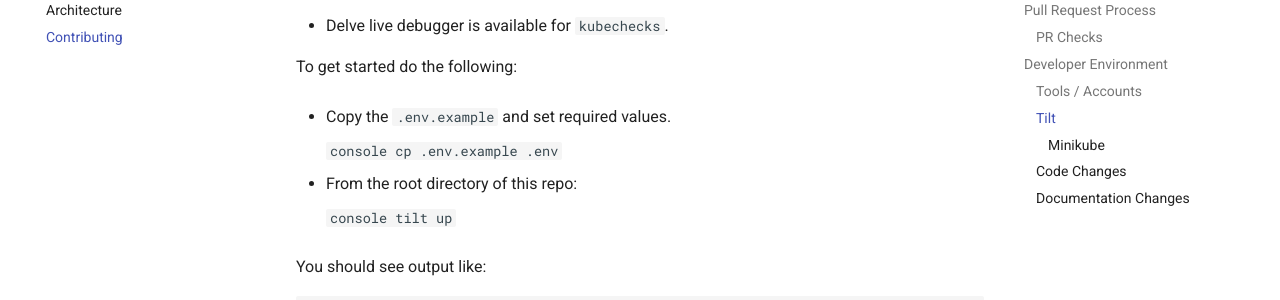
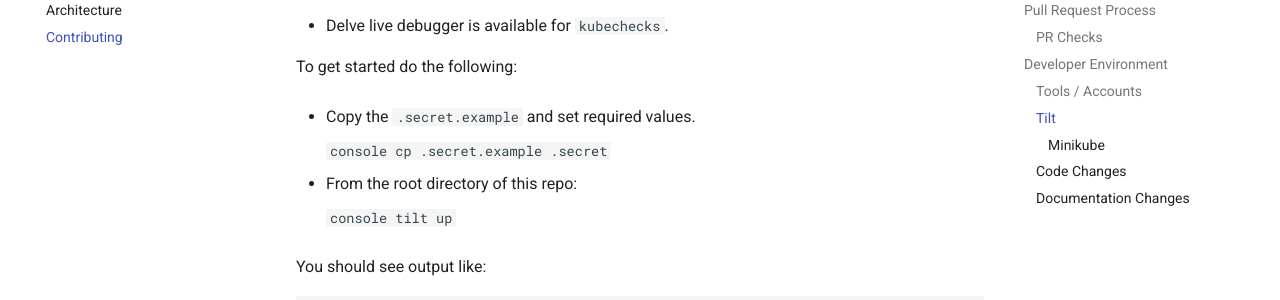
Before and after one commit to zapier/kubechecks, an MkDocs documentation site: the page built from docs/contributing.md, in a window 1280 px wide and 900 px high, scrolled down 2314 px. Shown: the part 152-452 px from the top of the window. Built offline with MkDocs 1.6.1 and Material for MkDocs 9.7.7, drawn with Linux system fonts in a browser that asks for light colours; some of the changed text lies outside the part shown.

Commit message:
1. tiltfile clean up 2. stop using .env, use .secret 3. update contributing doc

````diff
--- a/docs/contributing.md
+++ b/docs/contributing.md
@@ -67,10 +67,10 @@ It creates:
 
 To get started do the following:
 
-* Copy the `.env.example` and set required values.
+* Copy the `.secret.example` and set required values.
 
     ```console
-    cp .env.example .env
+    cp .secret.example .secret
     ```
 
 * From the root directory of this repo:
````
Also changed, not shown: other parts of docs/contributing.md (+1 -1 lines), 7 other files.
